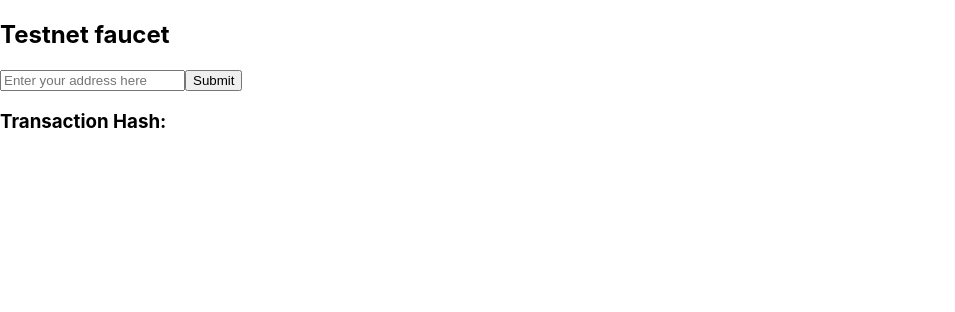
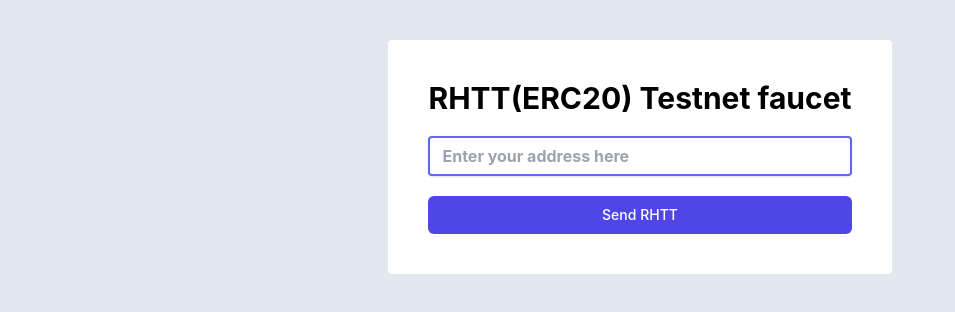
Before and after one commit to mohammedismayil/RHTTFaucet, a React (Create React App) app: page / in a window 1280 px wide. Shown: the top 312 px of the page, without its empty margins (0-955 px from the left). Built offline with nearby package versions, Linux system fonts and the light colour scheme.

Commit message:
added tailwind in front end

```diff
--- a/package.json
+++ b/package.json
@@ -38,5 +38,8 @@
       "last 1 firefox version",
       "last 1 safari version"
     ]
+  },
+  "devDependencies": {
+    "tailwindcss": "^3.0.24"
   }
 }
--- a/src/App.css
+++ b/src/App.css
@@ -1,3 +1,6 @@
+@tailwind base;
+@tailwind components;
+@tailwind utilities;
 .App {
   text-align: center;
 }
--- a/src/App.js
+++ b/src/App.js
@@ -1,6 +1,7 @@
 import React from "react";
 import { useState } from "react";
 
+import "./App.css";
 function App() {
   const [address, setAddress] = useState();
   const [transactionHash, setTXHash] = useState();
@@ -37,18 +38,26 @@ function App() {
 
   // }
   return (
-    <div className="App">
-      <h2>Testnet faucet</h2>
-
+    <div className=" flex-col flex  m-auto items-center bg-slate-200 h-screen">
+      <div className="bg-white p-10 rounded font-bold m-10 items-center ">
+        <h2 className="font-bold text-3xl">RHTT(ERC20) Testnet faucet</h2>
         <form onSubmit={handleSubmit}>
           <input
+            className="shadow appearance-none border-2 border-indigo-500/100 rounded w-full py-2  my-5 px-3 text-gray-700 leading-tight focus:outline-none focus:shadow-outline"
+            id="username"
+            type="text"
             placeholder="Enter your address here"
             onChange={(e) => setAddress(e.target.value)}
           ></input>
-        <input type="submit" value="Submit" />
+          <button
+            type="submit"
+            className=" w-full flex justify-center py-2   border border-transparent text-sm font-medium rounded-md text-white bg-indigo-600 hover:bg-indigo-700 focus:outline-none focus:ring-2 focus:ring-offset-2 focus:ring-indigo-500"
+          >
+            Send RHTT
+          </button>
         </form>
-
-      <h3>Transaction Hash: {transactionHash}</h3>
+        {transactionHash ? <h3>Transaction Hash: {transactionHash}</h3> : null}
+      </div>
     </div>
   );
 }
--- /dev/null
+++ b/tailwind.config.js
@@ -0,0 +1,7 @@
+module.exports = {
+  content: ["./src/**/*.{html,js}"],
+  theme: {
+    extend: {},
+  },
+  plugins: [],
+};
```
Also changed, not shown: 13 other files (tests, documents, lock files or other folders). Lines whose indentation alone changed are shown as unchanged.
